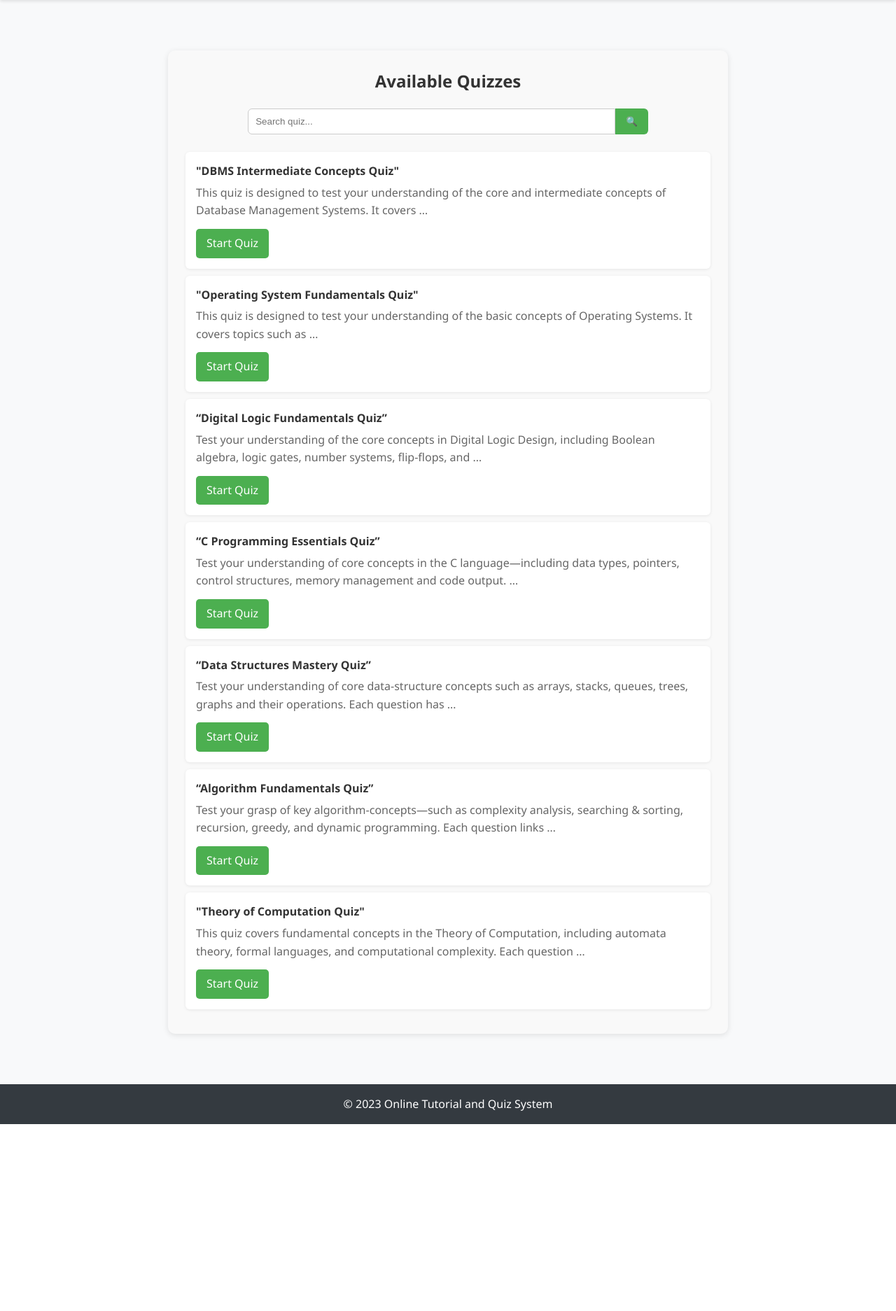
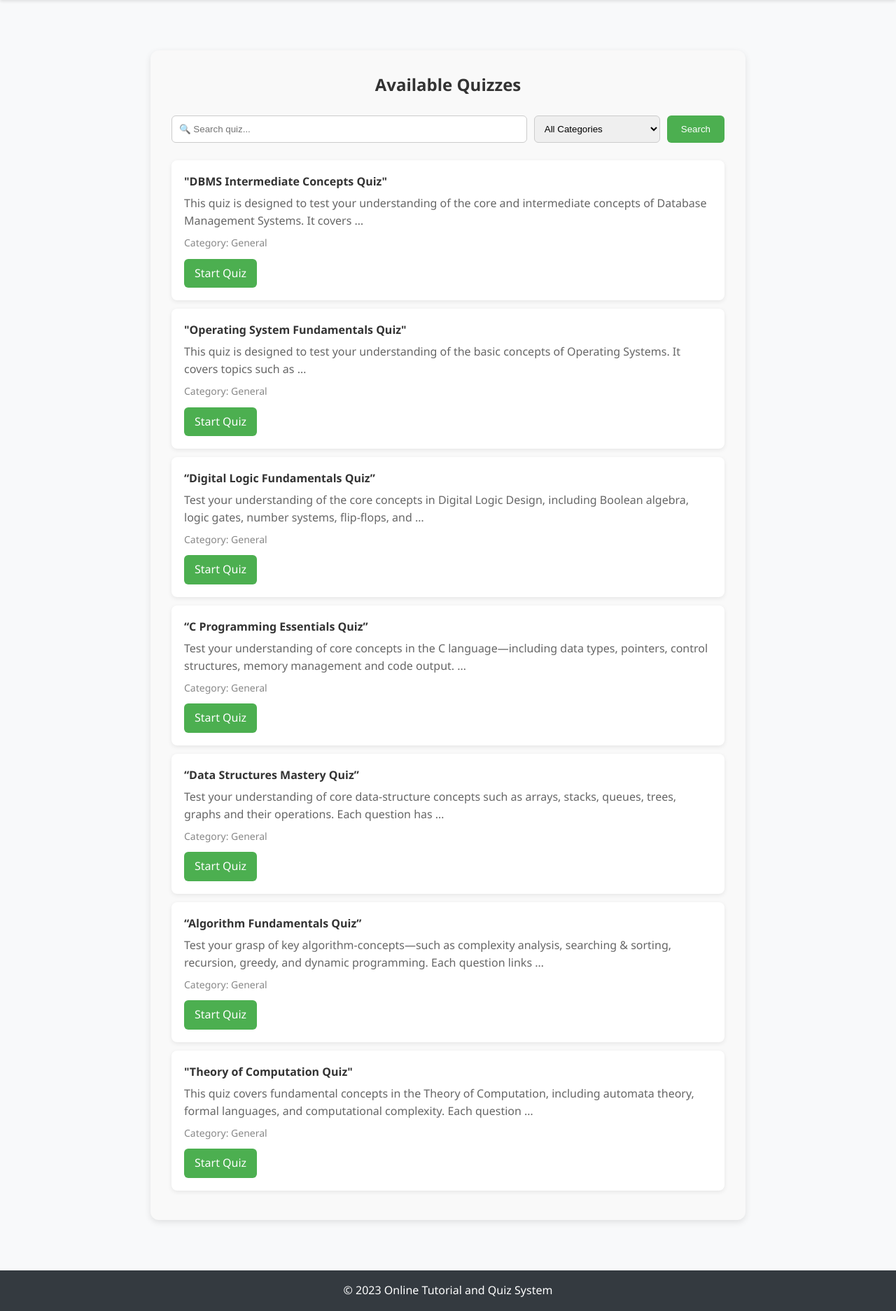
Before and after one commit to Shaaz29/Online-Tutorial-and-Quiz, a Django app: page /quizzes/ in a window 1280 px wide. Shown: the part 125-1998 px from the top of the page at 70% size. Before the commit the page ends 1731 px from the top, so only its background shows below. Run offline with Django 4.2, Linux system fonts and the light colour scheme; data comes from the database, SQL or seed files in the repository.

Commit message:
Update quiz_list.html

```diff
--- a/templates/quizzes/quiz_list.html
+++ b/templates/quizzes/quiz_list.html
@@ -3,30 +3,43 @@
 {% block title %}Available Quizzes - Online Tutorial System{% endblock %}
 
 {% block content %}
-<div style="max-width: 800px; margin: 40px auto; background-color: #f9f9f9; padding: 25px; border-radius: 10px; box-shadow: 0 2px 8px rgba(0,0,0,0.1);">
+<div style="max-width: 850px; margin: 40px auto; background-color: #f9f9f9; padding: 30px; border-radius: 12px; box-shadow: 0 3px 10px rgba(0,0,0,0.1);">
 
-    <h2 style="text-align: center; color: #333; margin-bottom: 20px;">Available Quizzes</h2>
+    <h2 style="text-align: center; color: #333; margin-bottom: 25px;">Available Quizzes</h2>
 
-    <!-- Search Bar -->
-    <form method="GET" style="display: flex; justify-content: center; margin-bottom: 25px;">
-        <input type="text" name="q" value="{{ request.GET.q }}" placeholder="Search quiz..."
-               style="width: 70%; padding: 10px; border: 1px solid #ccc; border-radius: 6px 0 0 6px;">
+    <!-- Search and Filter Form -->
+    <form method="GET" style="display: flex; justify-content: center; gap: 10px; flex-wrap: wrap; margin-bottom: 25px;">
+        <input type="text" name="q" value="{{ request.GET.q }}" placeholder="🔍 Search quiz..."
+               style="flex: 1; min-width: 220px; padding: 10px; border: 1px solid #ccc; border-radius: 6px;">
+
+        <select name="category" style="padding: 10px; border: 1px solid #ccc; border-radius: 6px; min-width: 180px;">
+            <option value="">All Categories</option>
+            {% for cat in categories %}
+                <option value="{{ cat }}" {% if cat == selected_category %}selected{% endif %}>{{ cat }}</option>
+            {% endfor %}
+        </select>
+
         <button type="submit"
-                style="padding: 10px 15px; border: none; background-color: #4CAF50; color: white; border-radius: 0 6px 6px 0; cursor: pointer;">
-            🔍
+                style="padding: 10px 20px; border: none; background-color: #4CAF50; color: white; border-radius: 6px; cursor: pointer;">
+            Search
         </button>
     </form>
 
     {% if quizzes %}
         <ul style="list-style: none; padding: 0;">
             {% for quiz in quizzes %}
-                <li style="background-color: white; padding: 15px; margin-bottom: 10px; border-radius: 6px; box-shadow: 0 1px 4px rgba(0,0,0,0.08);">
-                    <h4 style="margin: 0; color: #333;">{{ quiz.title }}</h4>
-                    <p style="margin: 5px 0; color: #666;">{{ quiz.description|truncatewords:20 }}</p>
-                    <a href="{% url 'quizzes:quiz_detail' quiz.id %}"
-                       style="display: inline-block; margin-top: 8px; background-color: #4CAF50; color: white; padding: 8px 15px; border-radius: 5px; text-decoration: none;">
-                        Start Quiz
-                    </a>
+                <li style="background-color: white; padding: 18px; margin-bottom: 12px; border-radius: 8px; box-shadow: 0 2px 6px rgba(0,0,0,0.08); transition: transform 0.2s;">
+                    <div style="display: flex; justify-content: space-between; align-items: center; flex-wrap: wrap;">
+                        <div>
+                            <h4 style="margin: 0; color: #333;">{{ quiz.title }}</h4>
+                            <p style="margin: 5px 0; color: #666;">{{ quiz.description|truncatewords:20 }}</p>
+                            <span style="font-size: 14px; color: #888;">Category: {{ quiz.category }}</span>
+                        </div>
+                        <a href="{% url 'quizzes:quiz_detail' quiz.id %}"
+                           style="background-color: #4CAF50; color: white; padding: 8px 15px; border-radius: 6px; text-decoration: none; margin-top: 10px;">
+                            Start Quiz
+                        </a>
+                    </div>
                 </li>
             {% endfor %}
         </ul>
```
